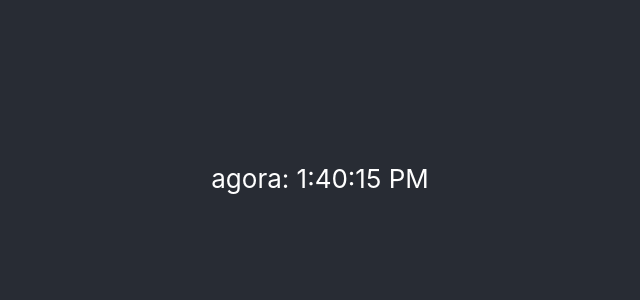
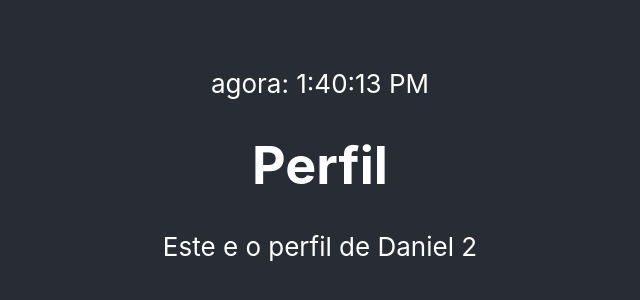
Before and after one commit to DanielAgostinhoSilva/erjs, a React (Create React App) app: page / in a window 1280 px wide. Shown: the part 222-522 px from the top of the page, without its empty margins (320-960 px from the left). Built offline with nearby package versions, Linux system fonts and the light colour scheme; the HTML template or start-up script is replaced by a standard one.

Commit message:
feat: 2.14. Os estados dentro de componentes React (com o hook useState)

```diff
--- a/src/App.tsx
+++ b/src/App.tsx
@@ -3,12 +3,14 @@
 import './App.css';
 import HelloWorld from "./HelloWorld";
 import Clock from "./Clock";
+import Person from "./Person";
 
 function App() {
     return (
         <div className="App">
             <header className="App-header">
-        <Clock />
+                <Clock/>
+                <Person/>
             </header>
         </div>
     );
--- /dev/null
+++ b/src/Person.tsx
@@ -0,0 +1,17 @@
+import {useState} from "react";
+
+export default function Person() {
+    const [person, setPerson] = useState<string>('Daniel')
+
+    setTimeout(() => {
+        setPerson((state) => {
+            console.log(state)
+            return 'Daniel 2'
+        })
+    }, 2000)
+
+    return <div>
+        <h1>Perfil</h1>
+        <p>Este e o perfil de {person}</p>
+    </div>
+}
```
Lines whose indentation alone changed are shown as unchanged.
